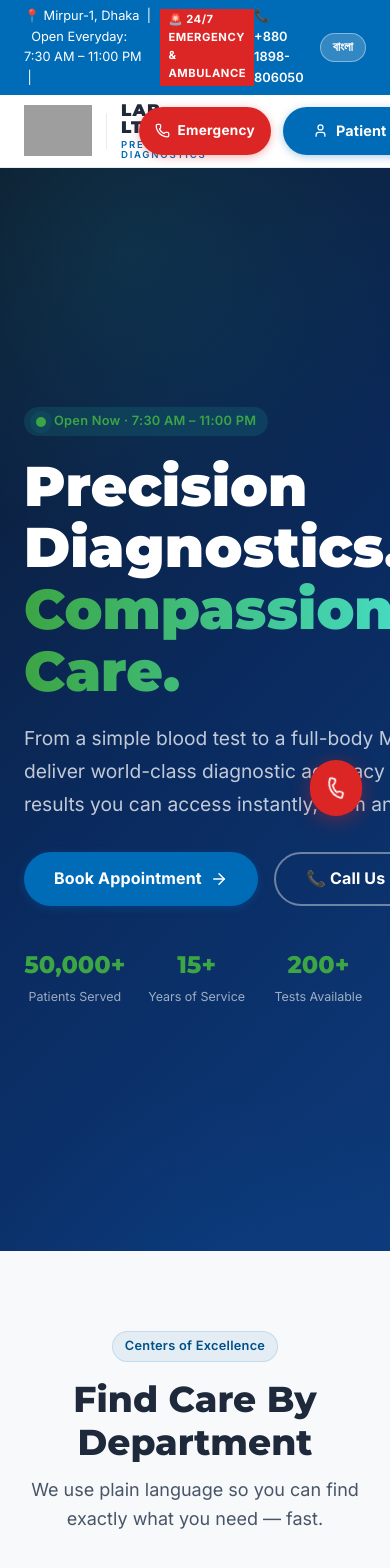
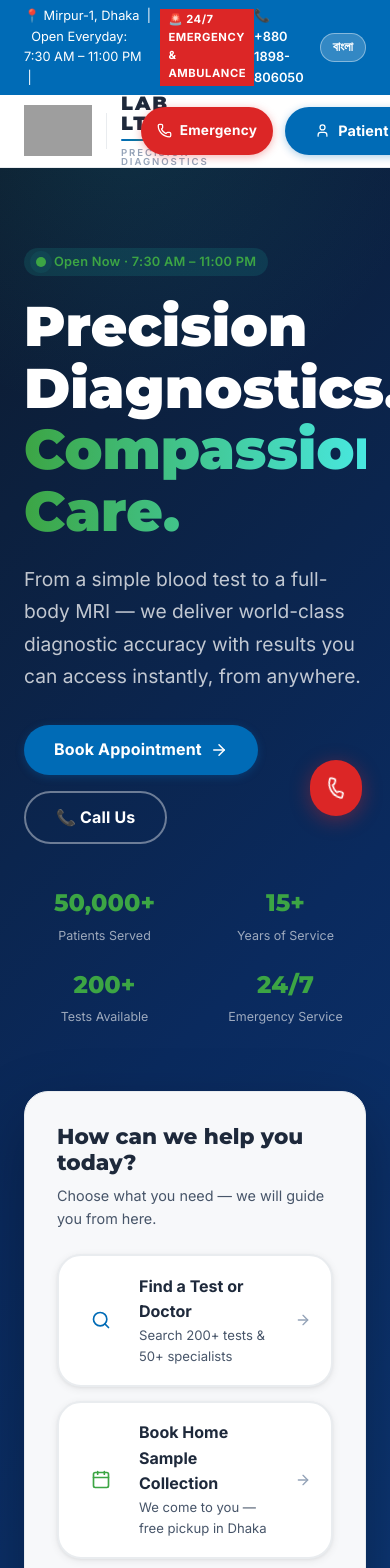
Before and after one commit to jhabir6857-ctrl/Mitosis, a Next.js app: page / in a window 390 px wide. Shown: the top 1568 px of the page. Built offline with nearby package versions, Linux system fonts and the light colour scheme; grey boxes are pictures that could not be loaded.

Commit message:
fix: mobile responsive grids + logo typography

```diff
--- a/app/page.tsx
+++ b/app/page.tsx
@@ -1,6 +1,6 @@
 import Link from "next/link";
 import { Search, Calendar, Download, ArrowRight, Star, CheckCircle, Clock, Users, Award, Shield } from "lucide-react";
-import { mockDepartments, mockDoctors } from "./api/mock/doctors/route";
+import { mockDepartments } from "./api/mock/doctors/route";
 import DoctorSlider from "@/components/DoctorSlider";
 import { getDeptMeta } from "@/lib/departmentIcons";
 
@@ -71,7 +71,7 @@ export default function HomePage() {
         </div>
 
         <div className="container" style={{ position: "relative", zIndex: 1 }}>
-          <div style={{ display: "grid", gridTemplateColumns: "1fr 1fr", gap: "4rem", alignItems: "center" }}>
+          <div className="grid grid-cols-1 lg:grid-cols-2 gap-16 items-center">
             {/* Left: Headline */}
             <div>
               <div className="badge badge-online" style={{ marginBottom: "1.25rem", background: "rgba(32,178,170,0.15)", color: "var(--color-secondary)" }}>
@@ -106,8 +106,8 @@ export default function HomePage() {
               </div>
 
               {/* Stats */}
-              <div style={{ display: "grid", gridTemplateColumns: "repeat(4, 1fr)", gap: "1.25rem", marginTop: "2.5rem" }}>
-                {stats.map(({ icon: Icon, value, label }) => (
+              <div className="grid grid-cols-2 lg:grid-cols-4 gap-5 mt-10">
+                {stats.map(({ value, label }) => (
                   <div key={label} style={{ textAlign: "center" }}>
                     <div style={{ color: "var(--color-secondary)", fontFamily: "var(--font-heading)", fontSize: "1.5rem", fontWeight: 800 }}>{value}</div>
                     <div style={{ color: "rgba(255,255,255,0.6)", fontSize: "0.78rem", marginTop: "0.2rem" }}>{label}</div>
@@ -186,7 +186,7 @@ export default function HomePage() {
               We use plain language so you can find exactly what you need — fast.
             </p>
           </div>
-          <div style={{ display: "grid", gridTemplateColumns: "repeat(auto-fill, minmax(180px, 1fr))", gap: "1.25rem" }}>
+          <div className="grid grid-cols-2 sm:grid-cols-3 md:grid-cols-4 lg:grid-cols-5 gap-5">
             {mockDepartments.map((dept) => {
               const { Icon, color, bg } = getDeptMeta(dept.id);
               return (
@@ -237,7 +237,7 @@ export default function HomePage() {
               Everything bundled. No hidden costs. Book online and get tested at home or at our center.
             </p>
           </div>
-          <div style={{ display: "grid", gridTemplateColumns: "repeat(auto-fill, minmax(280px, 1fr))", gap: "1.5rem" }}>
+          <div className="grid grid-cols-1 sm:grid-cols-2 xl:grid-cols-4 gap-6">
             {healthPackages.map((pkg) => (
               <div key={pkg.name} className="card" style={{ padding: "1.75rem" }}>
                 <div style={{ display: "flex", justifyContent: "space-between", alignItems: "flex-start", marginBottom: "1rem" }}>
@@ -281,12 +281,12 @@ export default function HomePage() {
       {/* ======= TRUST & TECHNOLOGY ======= */}
       <section className="section">
         <div className="container">
-          <div style={{ display: "grid", gridTemplateColumns: "1fr 1fr", gap: "4rem", alignItems: "center" }}>
+          <div className="grid grid-cols-1 lg:grid-cols-2 gap-16 items-center">
             <div>
               <div className="badge badge-primary" style={{ marginBottom: "1rem" }}>Why Choose Us</div>
               <h2 className="section-title">Technology You Can Trust</h2>
               <p style={{ color: "var(--color-text-secondary)", fontSize: "1.05rem", lineHeight: 1.7, marginBottom: "2rem" }}>
-                We use the world's latest diagnostic equipment to deliver accuracy you can rely on.
+                We use the world&apos;s latest diagnostic equipment to deliver accuracy you can rely on.
               </p>
               {[
                 { icon: "🔬", title: "Digital Pathology Analyzers", desc: "Automated CBC, blood chemistry, and urine analysis with ±2% accuracy." },
@@ -303,7 +303,7 @@ export default function HomePage() {
                 </div>
               ))}
             </div>
-            <div style={{ display: "grid", gridTemplateColumns: "1fr 1fr", gap: "1rem" }}>
+            <div className="grid grid-cols-2 gap-4">
               {[
                 { label: "ISO 15189", sub: "Medical Laboratories", color: "var(--color-primary)" },
                 { label: "DGDA", sub: "Bangladesh Approved", color: "var(--color-secondary)" },
@@ -330,7 +330,7 @@ export default function HomePage() {
               Real experiences from real patients in Dhaka.
             </p>
           </div>
-          <div style={{ display: "grid", gridTemplateColumns: "repeat(auto-fill, minmax(300px, 1fr))", gap: "1.5rem" }}>
+          <div className="grid grid-cols-1 md:grid-cols-3 gap-6">
             {testimonials.map((t) => (
               <div key={t.name} className="card" style={{ padding: "2rem" }}>
                 <div style={{ display: "flex", gap: "0.2rem", marginBottom: "1rem" }}>
--- a/components/Navigation.tsx
+++ b/components/Navigation.tsx
@@ -112,25 +112,25 @@ export default function Navigation() {
           {/* Structural Divider */}
           <div style={{ width: "1px", height: "2.25rem", background: "var(--color-surface-border)", flexShrink: 0 }} />
           {/* Corporate Modifier — legal entity + tagline only */}
-          <div style={{ display: "flex", flexDirection: "column", justifyContent: "center", gap: "0.1rem" }}>
+          <div style={{ display: "flex", flexDirection: "column", justifyContent: "center", gap: "0.15rem" }}>
             <span style={{
               fontFamily: "var(--font-heading)",
               fontWeight: 900,
-              fontSize: "1.05rem",
+              fontSize: "1.2rem",
               color: "var(--color-dark)",
-              letterSpacing: "0.06em",
+              letterSpacing: "0.1em",
               textTransform: "uppercase",
               lineHeight: 1,
-            }}>Lab Ltd.</span>
+            }}>LAB LTD.</span>
+            <div style={{ height: "2px", width: "100%", background: "linear-gradient(90deg, var(--color-brand-blue), var(--color-brand-green))", borderRadius: "2px", margin: "0.25rem 0" }} />
             <span style={{
               fontFamily: "var(--font-ui)",
               fontWeight: 600,
               fontSize: "0.6rem",
-              color: "var(--color-brand-blue)",
-              letterSpacing: "0.18em",
+              color: "var(--color-text-muted)",
+              letterSpacing: "0.2em",
               textTransform: "uppercase",
               lineHeight: 1,
-              marginTop: "0.2rem",
             }}>Precision Diagnostics</span>
           </div>
         </Link>
```
